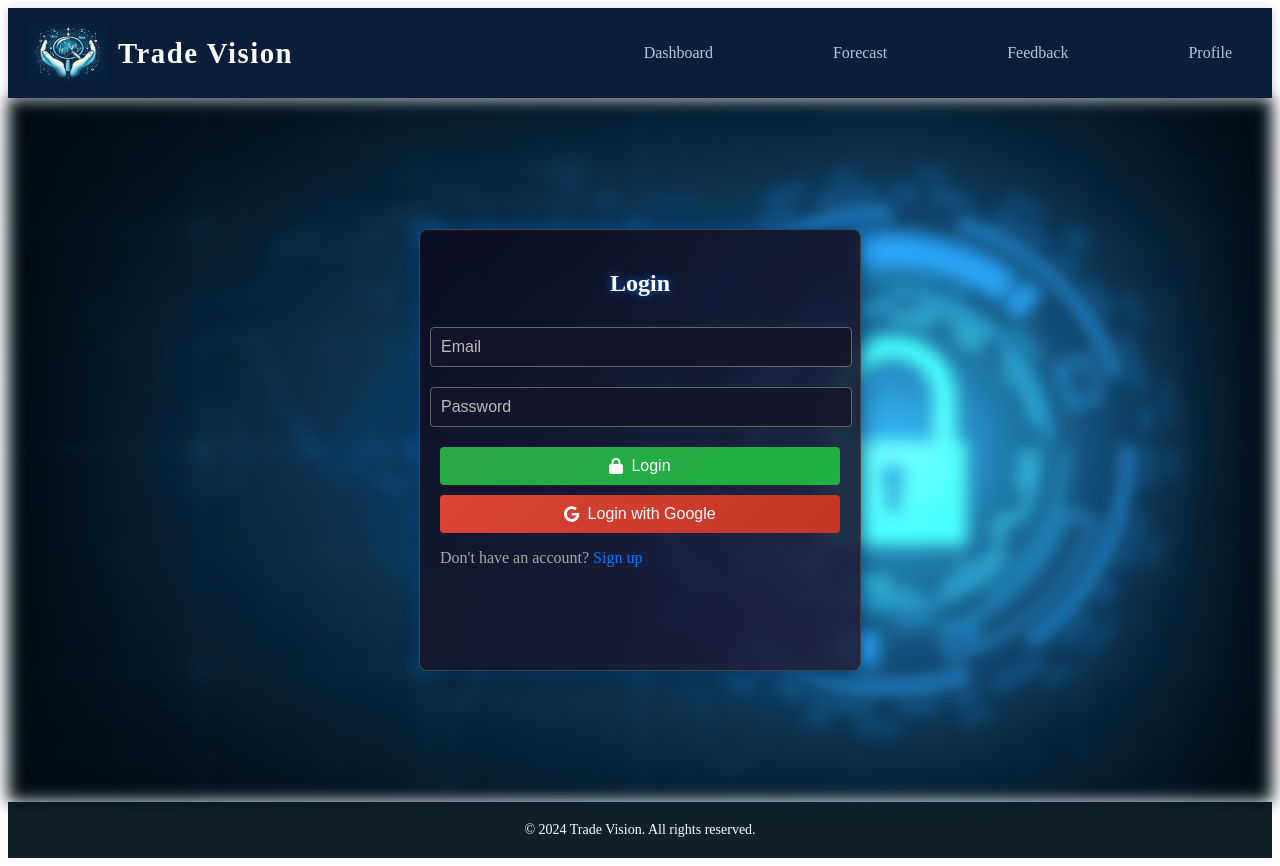
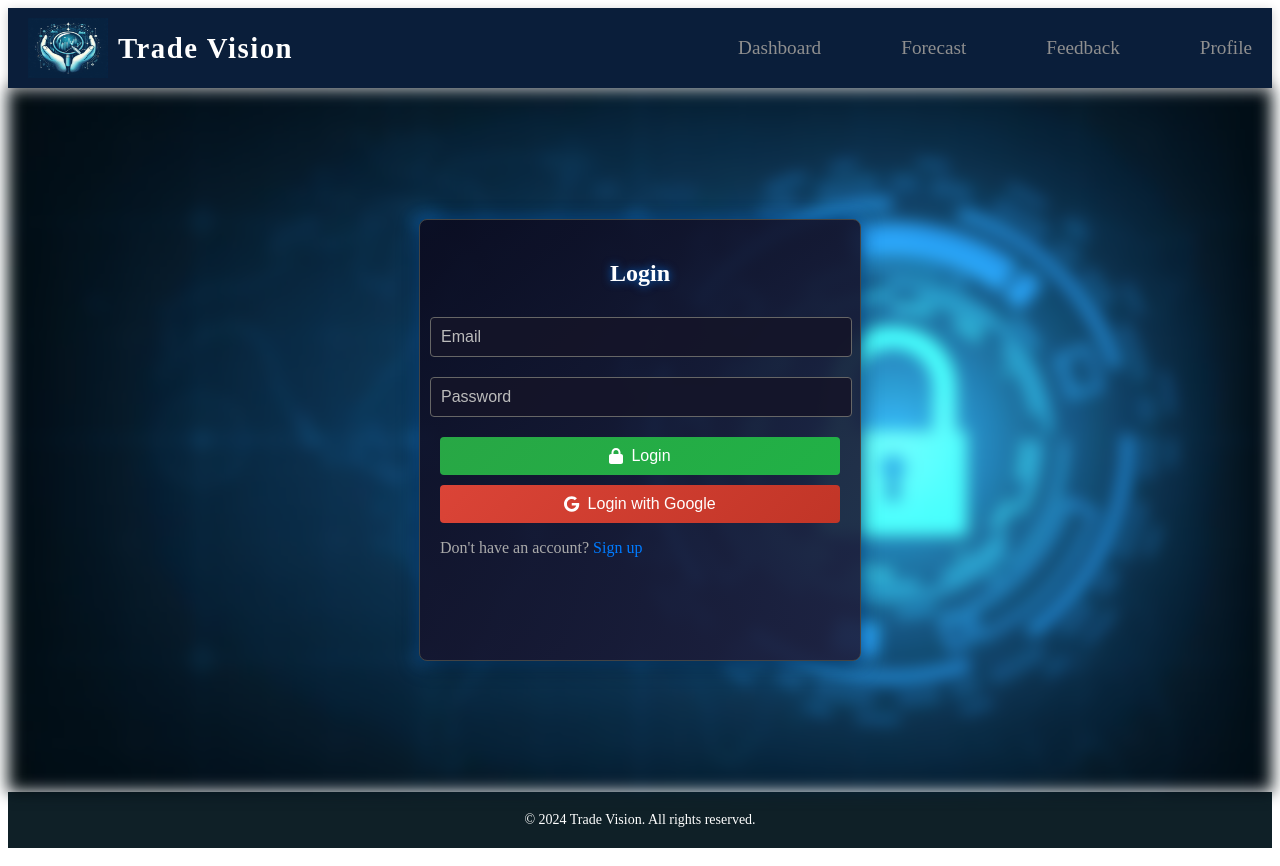
Before and after one commit to SaviNimz/TradeVision, a React (Vite) app in the folder frontend/: page /login in a window 1280 px wide. Built offline with nearby package versions, Linux system fonts and the light colour scheme.

Commit message:
Refactor navbar styles for mobile responsiveness and scrolling

```diff
--- a/frontend/src/components/navbar.jsx
+++ b/frontend/src/components/navbar.jsx
@@ -6,15 +6,31 @@ import logoImage from '../assets/logo.jpeg'; // Replace with the actual path to
 
 const NavbarContainer = styled.nav`
   display: flex;
-
   justify-content: space-between;
   align-items: center;
   padding: 10px 20px;
   background-color: #0a1e3a; /* Dark futuristic blue */
   box-shadow: 0px 2px 10px rgba(0, 0, 0, 0.2);
   position: sticky;
-  z-index: 1;
+  top: 0; /* Ensure the navbar stays at the top */
+  z-index: 3; /* Ensure the navbar stays above other content */
+
+
+  /* Mobile responsiveness */
+  @media (max-width: 768px) {
+    flex-direction: column; /* Stack items vertically on smaller screens */
+    padding: 10px;
+  }
+
+  /* Transition for smooth color change */
+  transition: background-color 0.3s ease-in-out;
+
+  /* Optional: Change navbar background when scrolling */
+  &.scrolled {
+    background-color: #07162a; /* Darker shade when scrolling */
+  }
 `;
+
 
 const Logo = styled.div`
   display: flex;
@@ -52,6 +68,7 @@ const NavList = styled.ul`
 `;
 
 const NavItem = styled.li`
+
   list-style: none;
   width: 100%; /* Full width for clickable area */
 
@@ -62,22 +79,34 @@ const NavItem = styled.li`
 `;
 
 const NavLinkStyled = styled(NavLink)`
-  text-decoration: none;
-  font-size: 1rem;
-  font-weight: 500;
-  color: #b0c7e8;
-  padding: 10px 20px; /* Increased padding for better touch area */
-  border-radius: 5px;
-  display: block; /* Block display for full-width links */
-  transition: background-color 0.2s ease;
+text-decoration: none;
+        color: #8f8f8f;
+        font-size: 1.2rem;
+        font-weight: 400;
+        transition: all 0.5s ease-in-out;
+        position: relative;
 
-  &:hover {
-    background-color: rgba(176, 199, 232, 0.3); /* Slightly darker on hover */
-  }
+
+        &::before {
+          content: attr(data-item);
+          transition: 0.5s;
+          color: #8254ff;
+          position: absolute;
+          top: 0;
+          bottom: 0;
+          left: 0;
+          right: 0;
+          width: 0;
+          overflow: hidden;
+        }
+
+
+
+
 
   &.active {
     color: #ffffff;
-    background-color: #1a3b5d;
+    text-color: #1a3b5d;
   }
 `;
 
```
